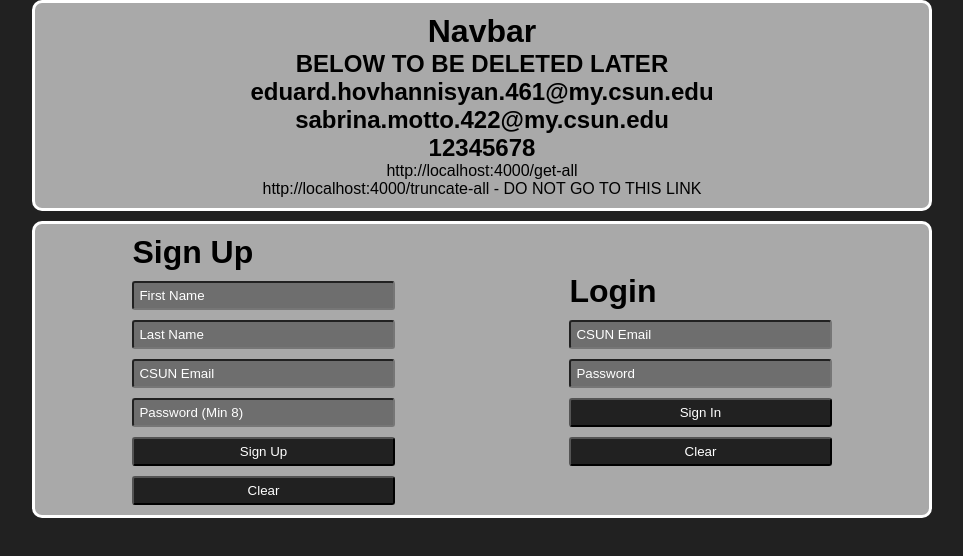
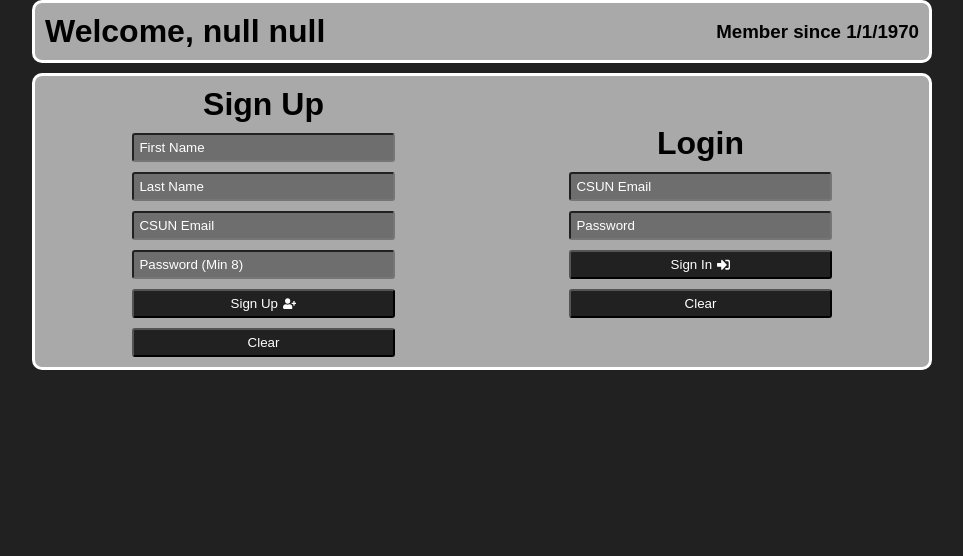
Before and after one commit to dchurley/CSUN-Task-List-Front, a React (Create React App) app: page / in a window 1280 px wide. Shown: the top 556 px of the page, without its empty margins (158-1121 px from the left). Built offline with nearby package versions, Linux system fonts and the light colour scheme.

Commit message:
commiting ui changes

```diff
--- a/package.json
+++ b/package.json
@@ -8,6 +8,7 @@
     "@testing-library/user-event": "^13.5.0",
     "react": "^18.2.0",
     "react-dom": "^18.2.0",
+    "react-icons": "^4.10.1",
     "react-scripts": "5.0.1",
     "web-vitals": "^2.1.4"
   },
--- a/src/App.css
+++ b/src/App.css
@@ -17,11 +17,35 @@ div {
   margin-right: auto;
 }
 
+.container_with_text_icon {
+  display: flex;
+  align-items: center;
+  justify-content: center;
+  gap: 5px;
+}
+
+h1 {
+  margin-left: auto;
+  margin-right: auto;
+}
+
+h2 {
+  margin-left: auto;
+  margin-right: auto;
+}
+
 .navbar_container {
-  padding: 10px 20px;
+  padding: 10px;
   border: 3px solid white;
   background-color: darkgray;
-  text-align: center;
+  display: flex;
+  align-items: center;
+  justify-content: space-between;
+  /* text-align: center; */
+}
+
+.navbar_container > h1 {
+  margin: 0;
 }
 
 .sign_in_sign_up_container {
@@ -53,6 +77,11 @@ div {
   align-items: center;
   justify-content: space-between;
   background-color: darkgrey;
+  margin-bottom: 15px;
+}
+
+.user_dashboard_navbar > h2 {
+  margin: 0;
 }
 
 .user_dashboard_tools {
@@ -71,6 +100,7 @@ div {
   flex-direction: column;
   background-color: darkgrey;
   gap: 5px;
+  width: 30%;
 }
 
 .user_dashboard_add_task {
@@ -80,6 +110,7 @@ div {
   flex-direction: column;
   background-color: darkgrey;
   gap: 5px;
+  width: 40%;
 }
 
 .user_dashboard_tasks_container {
@@ -93,6 +124,28 @@ div {
   display: flex;
   align-items: center;
   gap: 10px;
+}
+
+.user_dashboard_tasks_categories > button {
+  transition: all 0.2s ease-in;
+}
+
+.user_dashboard_tasks_categories > button:hover {
+  background-color: darkgrey;
+  color: #212121;
+  border: 3px solid #212121;
+}
+
+.task_category_general_button {
+  border-radius: 5px;
+  border: 3px solid white;
+}
+
+.task_category_selected {
+  border-radius: 5px;
+  background-color: darkgrey;
+  color: #212121;
+  border: 3px solid #212121;
 }
 
 .user_dashboard_tasks_view {
--- a/src/App.js
+++ b/src/App.js
@@ -1,6 +1,21 @@
 import "./App.css";
 import React from "react";
 import { useState, useEffect } from "react";
+import {
+  FaUserPlus,
+  FaSignInAlt,
+  FaPlus,
+  FaTrashAlt,
+  FaCheck,
+  FaUndo,
+} from "react-icons/fa";
+/*
+eduard.hovhannisyan.461@my.csun.edu
+12345678
+http://localhost:4000/get-all
+http://localhost:4000/truncate-all
+
+*/
 
 function App() {
   const [isLoggedIn, setIsLoggedIn] = useState(false);
@@ -35,15 +50,14 @@ function App() {
 export default App;
 
 const Navbar = () => {
+  const first_name = sessionStorage.getItem("first_name");
+  const last_name = sessionStorage.getItem("last_name");
+  const date_registered = sessionStorage.getItem("date_registered");
+
   return (
     <div className="navbar_container">
-      <h1>Navbar</h1>
-      <h2>BELOW TO BE DELETED LATER</h2>
-      <h2>eduard.hovhannisyan.461@my.csun.edu</h2>
-      <h2>sabrina.motto.422@my.csun.edu</h2>
-      <h2>12345678</h2>
-      <p>http://localhost:4000/get-all</p>
-      <p>http://localhost:4000/truncate-all - DO NOT GO TO THIS LINK</p>
+      <h1>Welcome, {first_name + " " + last_name}</h1>
+      <h3>Member since {new Date(date_registered).toLocaleDateString()}</h3>
     </div>
   );
 };
@@ -161,6 +175,9 @@ const SignInSignUp = ({ setIsLoggedIn }) => {
         if (data.user_id && data.access_token) {
           sessionStorage.setItem("user_id", data.user_id);
           sessionStorage.setItem("access_token", data.access_token);
+          sessionStorage.setItem("first_name", data.first_name);
+          sessionStorage.setItem("last_name", data.last_name);
+          sessionStorage.setItem("date_registered", data.date_registered);
           setIsLoggedIn(true);
         } else {
           setLogInMessage(data);
@@ -196,7 +213,10 @@ const SignInSignUp = ({ setIsLoggedIn }) => {
           onChange={(e) => customOnChangeSignUp("password", e)}
           value={signUp.password}
         />
-        <button onClick={sign_up_func}>Sign Up</button>
+        <button onClick={sign_up_func} className="container_with_text_icon">
+          Sign Up
+          <FaUserPlus />
+        </button>
         <button onClick={clearSignUp}>Clear</button>
         {signUpMessage && <p>{signUpMessage}</p>}
       </div>
@@ -214,7 +234,9 @@ const SignInSignUp = ({ setIsLoggedIn }) => {
           onChange={(e) => customOnChangeLogin("password", e)}
           value={login.password}
         />
-        <button onClick={log_in_func}>Sign In</button>
+        <button onClick={log_in_func} className="container_with_text_icon">
+          Sign In <FaSignInAlt />
+        </button>
         <button onClick={clearLogin}>Clear</button>
         {logInMessage && <p>{logInMessage}</p>}
       </div>
@@ -404,7 +426,6 @@ const UserDashboard = ({ setIsLoggedIn }) => {
     })
       .then((response) => response.json())
       .then((data) => {
-        console.log(data);
         getUserTasks();
       });
   };
@@ -425,7 +446,6 @@ const UserDashboard = ({ setIsLoggedIn }) => {
     })
       .then((response) => response.json())
       .then((data) => {
-        console.log(data);
         getUserTasks();
       });
   };
@@ -433,7 +453,7 @@ const UserDashboard = ({ setIsLoggedIn }) => {
   return (
     <div className="user_dashboard_container">
       <div className="user_dashboard_navbar">
-        <h1>User Dashboard</h1>
+        <h2>Dashboard</h2>
         <button onClick={log_out_func}>Log Out</button>
       </div>
       <div className="user_dashboard_tools">
@@ -445,7 +465,9 @@ const UserDashboard = ({ setIsLoggedIn }) => {
             value={categoryToAdd}
             onChange={(e) => setCategoryToAdd(e.target.value)}
           />
-          <button onClick={addCategory}>Add Category</button>
+          <button onClick={addCategory} className="container_with_text_icon">
+            Add Category <FaPlus />
+          </button>
         </div>
         <div className="user_dashboard_add_task">
           <h2>Add Task</h2>
@@ -485,7 +507,9 @@ const UserDashboard = ({ setIsLoggedIn }) => {
               );
             })}
           </select>
-          <button onClick={addTask}>Add Task</button>
+          <button onClick={addTask} className="container_with_text_icon">
+            Add Task <FaPlus />
+          </button>
         </div>
       </div>
       {!categories.length ? null : (
@@ -496,6 +520,11 @@ const UserDashboard = ({ setIsLoggedIn }) => {
                 key={category.id}
                 value={category.category}
                 onClick={(e) => setSelectedTab(e.target.value)}
+                className={
+                  selectedTab === category.category
+                    ? "task_category_selected"
+                    : "task_category_general_button"
+                }
               >
                 {category.category}
               </button>
@@ -516,14 +545,16 @@ const UserDashboard = ({ setIsLoggedIn }) => {
                     <button
                       value={task.id}
                       onClick={(e) => completeTask(e.target.value)}
+                      className="container_with_text_icon"
                     >
-                      Complete
+                      <FaCheck />
                     </button>
                     <button
                       value={task.id}
                       onClick={(e) => deleteTask(e.target.value)}
+                      className="container_with_text_icon"
                     >
-                      Delete
+                      <FaTrashAlt />
                     </button>
                   </div>
                 </div>
@@ -549,14 +580,16 @@ const UserDashboard = ({ setIsLoggedIn }) => {
                     <button
                       value={task.id}
                       onClick={(e) => unCompleteTask(e.target.value)}
+                      className="container_with_text_icon"
                     >
-                      Uncomplete
+                      <FaUndo />
                     </button>
                     <button
                       value={task.id}
                       onClick={(e) => deleteTask(e.target.value)}
+                      className="container_with_text_icon"
                     >
-                      Delete
+                      <FaTrashAlt />
                     </button>
                   </div>
                 </div>
```
Also changed, not shown: public/CSUN.png (added), 1 other file (tests, documents, lock files or other folders).
